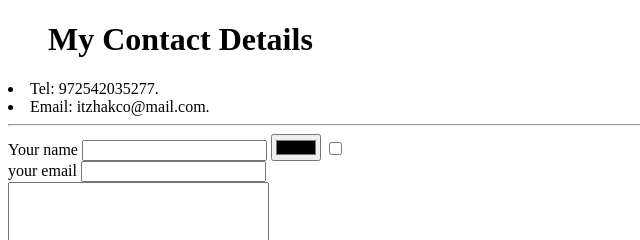
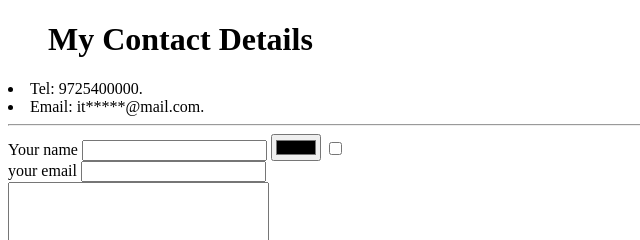
Before and after one commit to YairusCO/cv, a plain HTML site: page contact.html in a window 1280 px wide. Shown: the top 240 px of the page, 0-640 px from the left. Drawn offline with Linux system fonts and the light colour scheme.

Commit message:
Update contact.html

```diff
--- a/contact.html
+++ b/contact.html
@@ -6,10 +6,10 @@
   </head>
   <body>
   <ol>  <h1> My Contact Details </h1>  </ol>
-  <li>Tel: 972542035277.</li>
-  <li> Email: itzhakco@mail.com. </li>
+  <li>Tel: 9725400000.</li>
+  <li> Email: it*****@mail.com. </li>
   <hr />
-  <form class="" action="mailto:itzhakco@gmail.com" method="post" enctype="text/plain">
+  <form class="" action="mailto:it****@gmail.com" method="post" enctype="text/plain">
     <label>Your name</label>
     <input type="text" name="" value="" />
 
```
